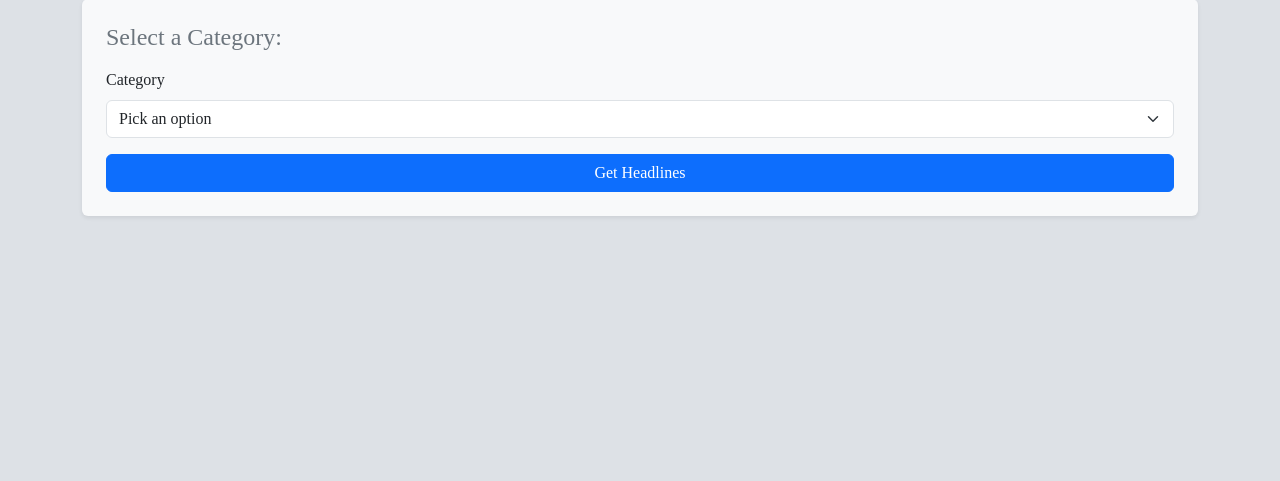
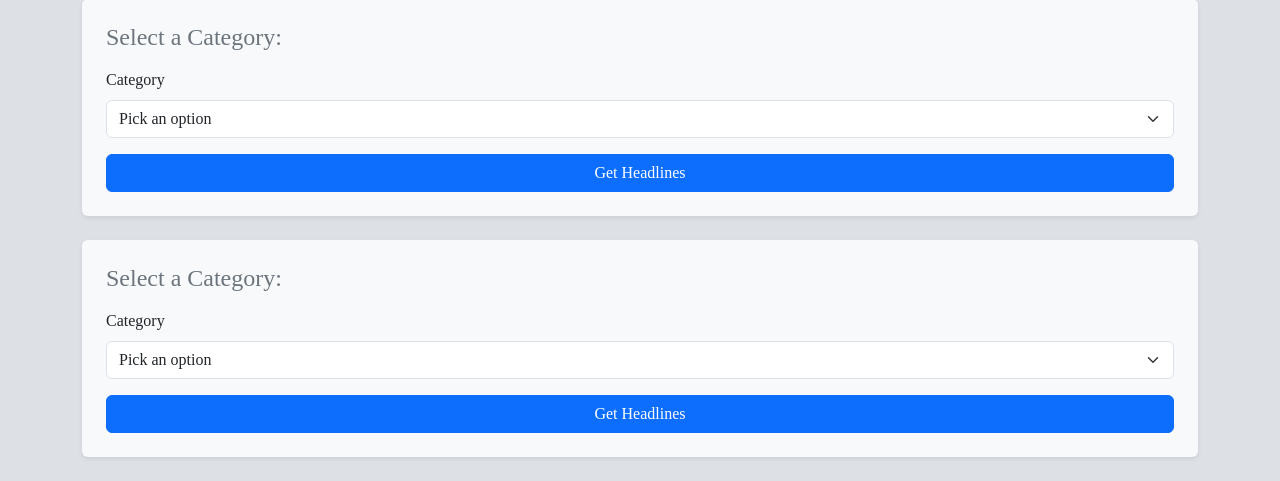
Before and after one commit to mthorsteinson/interactive-scraper, a Flask app: template templates/search2.html in a window 1280 px wide. Shown: the part 328-809 px from the top of the page. Before the commit the page ends 545 px from the top, so only its background shows below. Run offline with Flask 3, Linux system fonts and the light colour scheme; the template is opened without the code that fills it, so the values that code supplies are empty.

Commit message:
updated search2

```diff
--- a/templates/search2.html
+++ b/templates/search2.html
@@ -6,6 +6,22 @@
 
 {% block body %}
 
+    <div class="container">
+        <!-- Search Section -->
+                <form method="POST" class="mb-4 p-4 bg-light rounded shadow-sm">
+                    <h2 class="h4 mb-3 text-secondary">Select a Category:</h2>
+                    <div class="mb-3">
+                        <label for="category" class="form-label">Category</label>
+                        <select name="category" id="category" class="form-select">
+                            <option value="" disabled selected>Pick an option</option>
+                            {% for item in listitems %}
+                                <option value="{{ item }}" {% if item == category %}selected{% endif %}>{{ item.capitalize() }}</option>
+                            {% endfor %}
+                        </select>
+                    </div>
+                    <button type="submit" class="btn btn-primary w-100">Get Headlines</button>
+                </form>
+    </div>
     <div class="container">
         <!-- Search Section -->
                 <form method="POST" class="mb-4 p-4 bg-light rounded shadow-sm">
```
